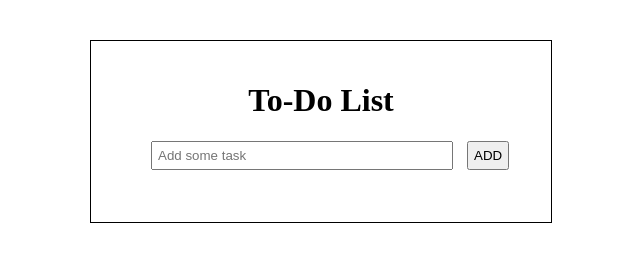
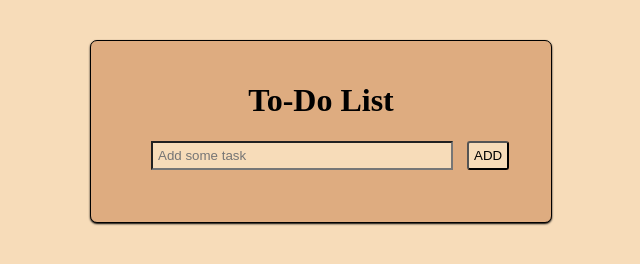
Before and after one commit to Seenumaheshwaran/TO---DO-LIST-USING-JAVASCRIPT, a plain HTML site: page index.html in a window 1280 px wide. Shown: the whole page, without its empty margins (319-959 px from the left). Drawn offline with Linux system fonts and the light colour scheme.

Commit message:
style.css

```diff
--- a/css/style.css
+++ b/css/style.css
@@ -1,3 +1,6 @@
+*{
+    background-color: #F7DCB9;
+}
 ul li{
     list-style-type: none;
     border: 1px solid;
@@ -7,6 +10,7 @@ ul li{
 }
 ul{
     display: flex;
+    background-color: #DEAC80;
 }
 .container{
     width: 400px;
@@ -14,13 +18,18 @@ ul{
     border: 1px solid;
     padding: 20px;
     padding-right: 40px;
+    background-color: #DEAC80;
+    border-radius: 7px;
+    box-shadow: 0px 1px 2px;
 }
 .container h1{
     text-align: center;
     padding-left: 20px;
+    background-color: #DEAC80;
 }
 .label{
     padding-left: 40px;
+    background-color: #DEAC80;
 }
 .label input{
     padding: 5px;
@@ -29,4 +38,9 @@ ul{
 button{
     padding: 5px;
     margin-left: 10px;
+    background-color: #F7DCB9;
+    border-radius: 3px;
 }
+button:hover{
+    background-color: #DEAC80;
+}
```
